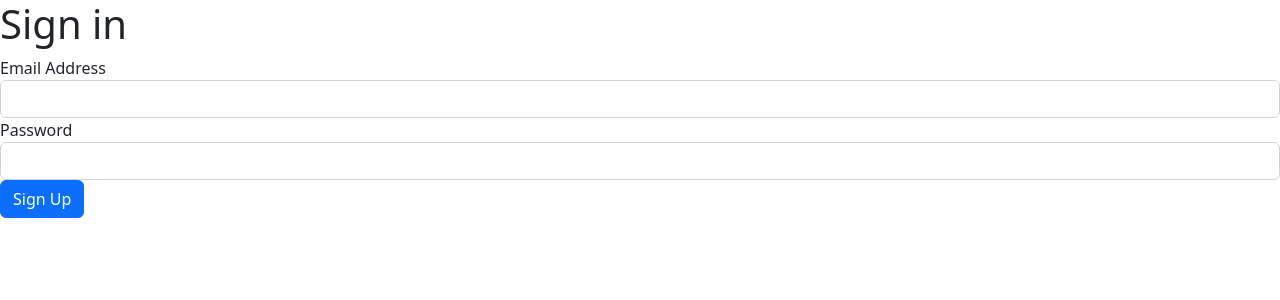
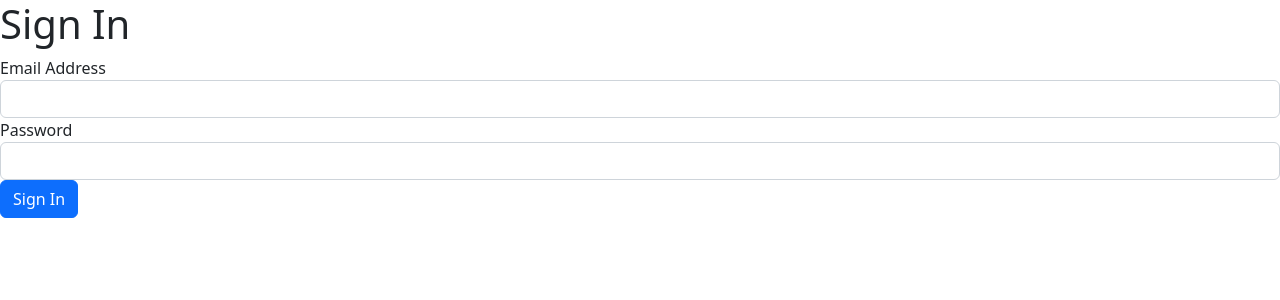
Before and after one commit to SilvesterSpath/Ticketing_micro, a Next.js app in the folder client/: page /auth/signin in a window 1280 px wide. Shown: the top 300 px of the page. Built offline with nearby package versions, Linux system fonts and the light colour scheme.

Commit message:
auth/signin

```diff
--- a/client/pages/auth/signin.js
+++ b/client/pages/auth/signin.js
@@ -6,7 +6,7 @@
   const [email, setEmail] = useState('');
   const [password, setPassword] = useState('');
   const { doRequest, errors } = useRequest({
-    url: '/api/users/signup',
+    url: '/api/users/signin',
     method: 'post',
     body: {
       email,
@@ -23,7 +23,7 @@
 
   return (
     <form onSubmit={onSubmit}>
-      <h1>Sign in</h1>
+      <h1>Sign In</h1>
       <div className='form-group'>
         <label>Email Address</label>
         <input
@@ -43,7 +43,7 @@
       </div>
       {errors}
 
-      <button className='btn btn-primary'>Sign Up</button>
+      <button className='btn btn-primary'>Sign In</button>
     </form>
   );
 };
```
